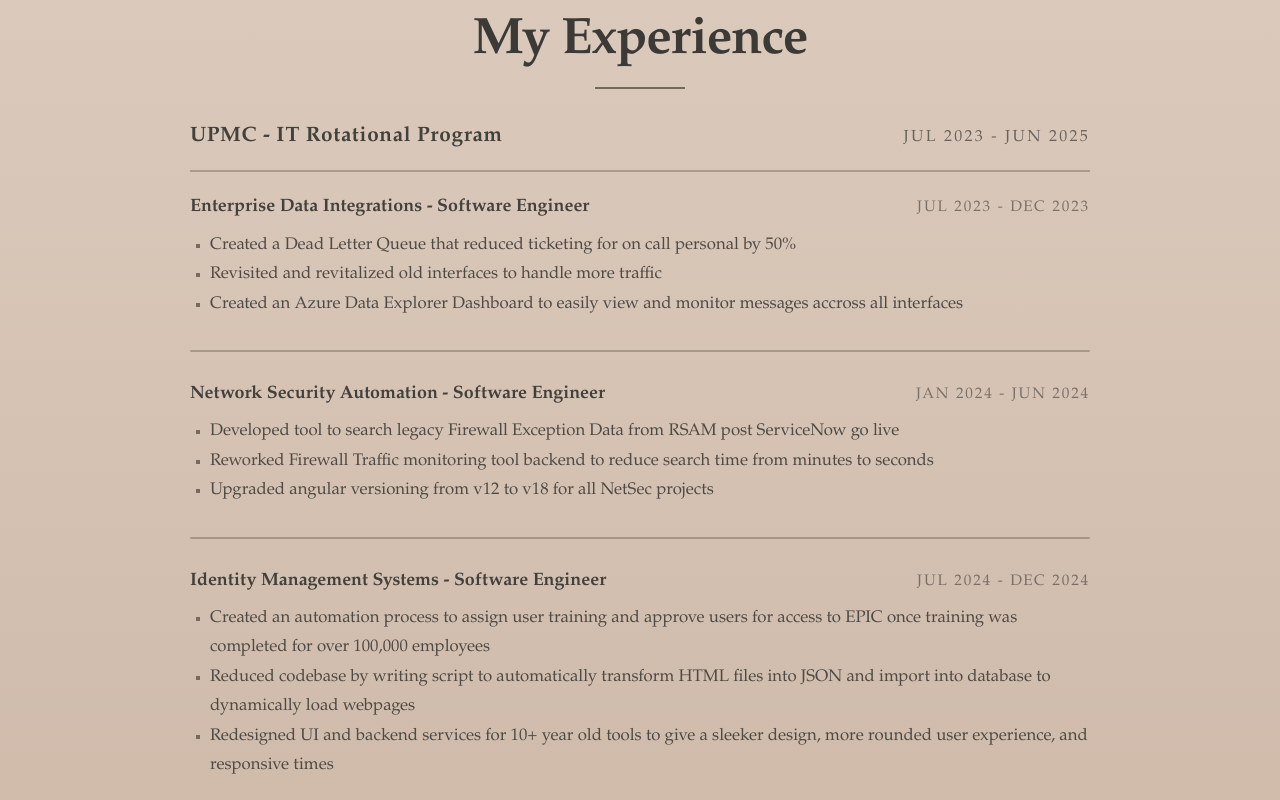
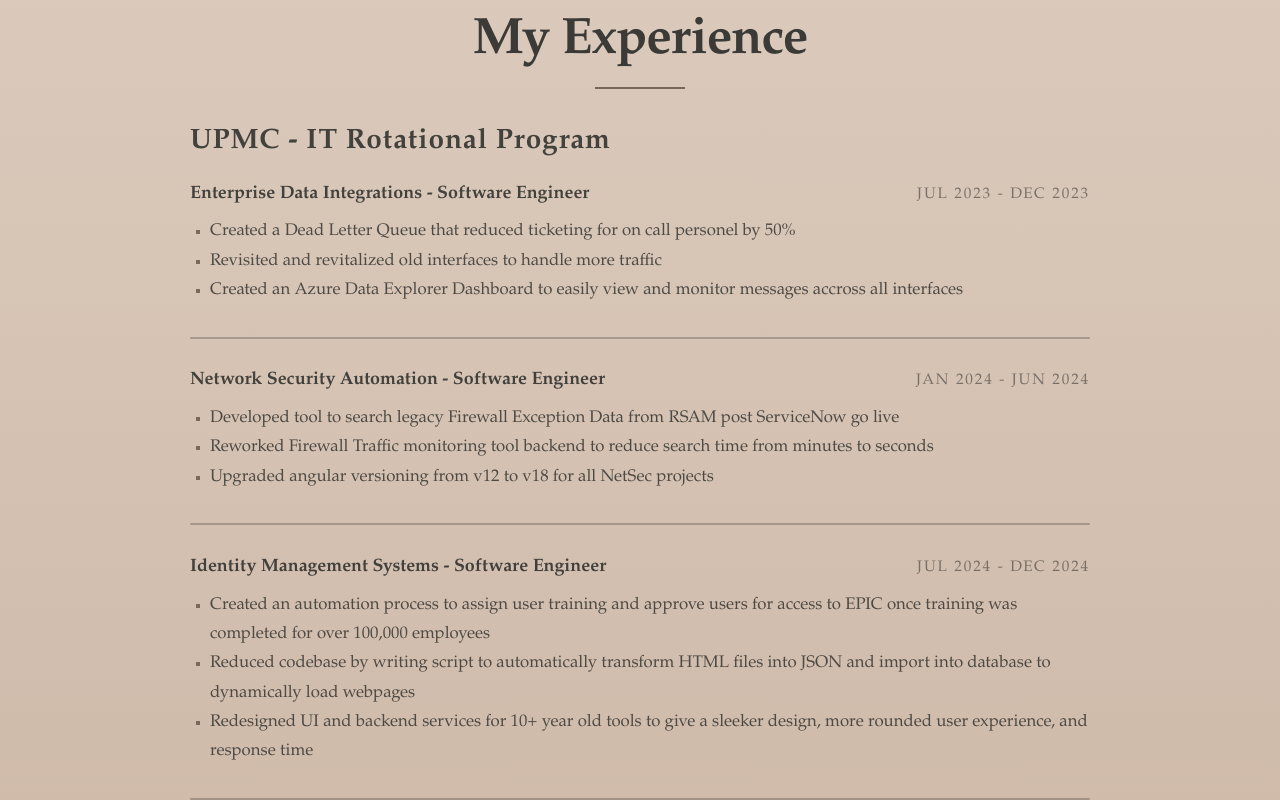
Before and after one commit to Tanman0110/TannerHenning-Inman_Portfolio, a React (Vite) app in the folder tanner_portfolio.client/: page / in a window 1280 px wide. Shown: the part 3260-4060 px from the top of the page. Built offline with nearby package versions, Linux system fonts and the light colour scheme.

Commit message:
- Fixed grammar errors in Experience component - Improved Experience look - Replaced fax number with real number

```diff
--- a/tanner_portfolio.client/src/Components/Contact/Contact.tsx
+++ b/tanner_portfolio.client/src/Components/Contact/Contact.tsx
@@ -23,7 +23,7 @@
             name: "Tanner Henning-Inman",
             title: "Full Stack Developer",
             bottom:
-                "358 Exchange Place West Virginia, W.V. 10099  FAX 212 555 6390  TELEX 10 4534",
+                "358 Exchange Place West Virginia, W.V. 10099  FAX 304 290 4028  TELEX 10 4534",
         }),
         []
     );
--- a/tanner_portfolio.client/src/Components/Experience/Experience.css
+++ b/tanner_portfolio.client/src/Components/Experience/Experience.css
@@ -46,15 +46,13 @@
     align-items: baseline;
     gap: 1rem;
     padding-bottom: 1.1rem;
-    margin-bottom: 1.4rem;
-    border-bottom: 2px solid rgba(0, 0, 0, 0.22);
 }
 
 .experience-company {
     font-weight: 650;
     letter-spacing: 0.03em;
     opacity: 0.95;
-    font-size: clamp(1.3rem, 1.25vw, 1.45rem);
+    font-size: 28px;
 }
 
 .experience-date {
--- a/tanner_portfolio.client/src/Components/Experience/Experience.tsx
+++ b/tanner_portfolio.client/src/Components/Experience/Experience.tsx
@@ -9,14 +9,13 @@
 };
 
 const COMPANY = "UPMC - IT Rotational Program";
-const RANGE = "Jul 2023 - Jun 2025";
 
 const ROTATIONS: Rotation[] = [
     {
         title: "Enterprise Data Integrations - Software Engineer",
         range: "Jul 2023 - Dec 2023",
         bullets: [
-            "Created a Dead Letter Queue that reduced ticketing for on call personal by 50%",
+            "Created a Dead Letter Queue that reduced ticketing for on call personel by 50%",
             "Revisited and revitalized old interfaces to handle more traffic",
             "Created an Azure Data Explorer Dashboard to easily view and monitor messages accross all interfaces"
         ]
@@ -36,16 +35,16 @@
         bullets: [
             "Created an automation process to assign user training and approve users for access to EPIC once training was completed for over 100,000 employees",
             "Reduced codebase by writing script to automatically transform HTML files into JSON and import into database to dynamically load webpages",
-            "Redesigned UI and backend services for 10+ year old tools to give a sleeker design, more rounded user experience, and responsive times"
+            "Redesigned UI and backend services for 10+ year old tools to give a sleeker design, more rounded user experience, and response time"
         ]
     },
     {
         title: "Security Operations Center - Systems Analyst",
         range: "Jan 2025 - Jun 2025",
         bullets: [
-            "Investigated and remediated potential security breaches by triaging and resolving SOC tickets.",
-            "Performed log analysis and threat classification.",
-            "Contributed to incident response documentation improvements."
+            "Investigated and remediated potential security breaches by triaging and resolving SOC tickets",
+            "Performed log analysis and threat classification",
+            "Contributed to incident response documentation improvements"
         ]
     }
 ];
@@ -66,7 +65,6 @@
 
                     <div className="experience-headRow">
                         <div className="experience-company">{COMPANY}</div>
-                        <div className="experience-date">{RANGE}</div>
                     </div>
 
                     <div className="experience-rotations">
```
